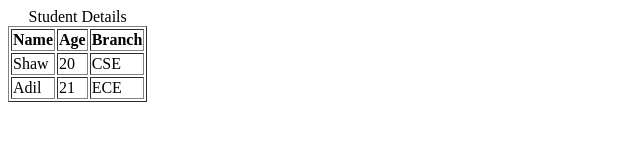
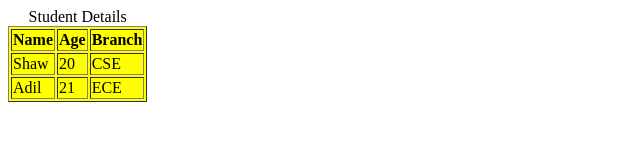
Before and after one commit to acciojob/table-practise-Premkrishna-harale, a website: page main.html in a window 1280 px wide. Shown: the whole page, without its empty margins (0-640 px from the left). Drawn offline with Linux system fonts and the light colour scheme.

Commit message:
created a submission

```diff
--- a/main.html
+++ b/main.html
@@ -3,12 +3,10 @@
 <html>
 
 <head>
-	<link rel="stylesheet" href="styles.css">
 
-</head>
+	 </head>
 <body>
-	<table border="1">
-
+	<table style="background-color:yellow" border="1">
 		<caption>Student Details</caption>
 		<thead>
 
@@ -30,6 +28,7 @@
 				<td>ECE</td>
 			</tr>
 		</tbody>
+
 	</table>
 
 </body>
```
